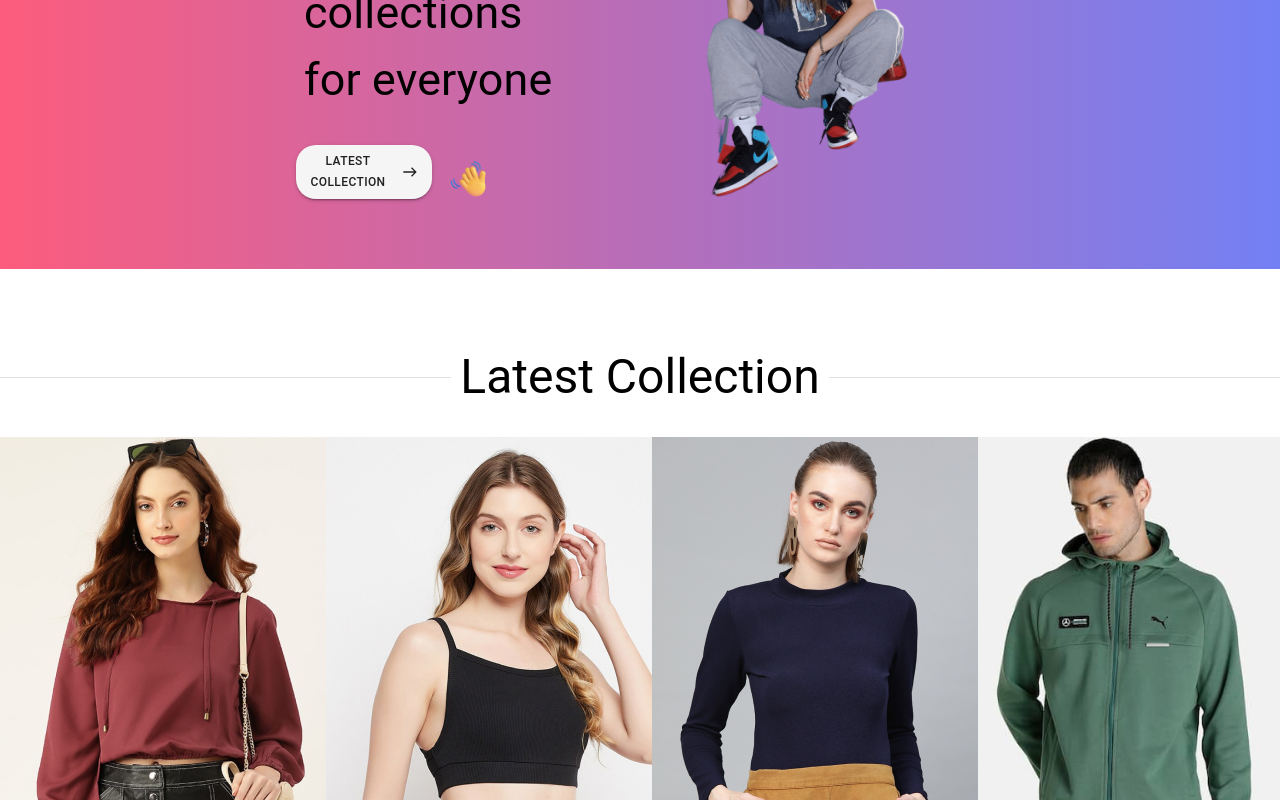
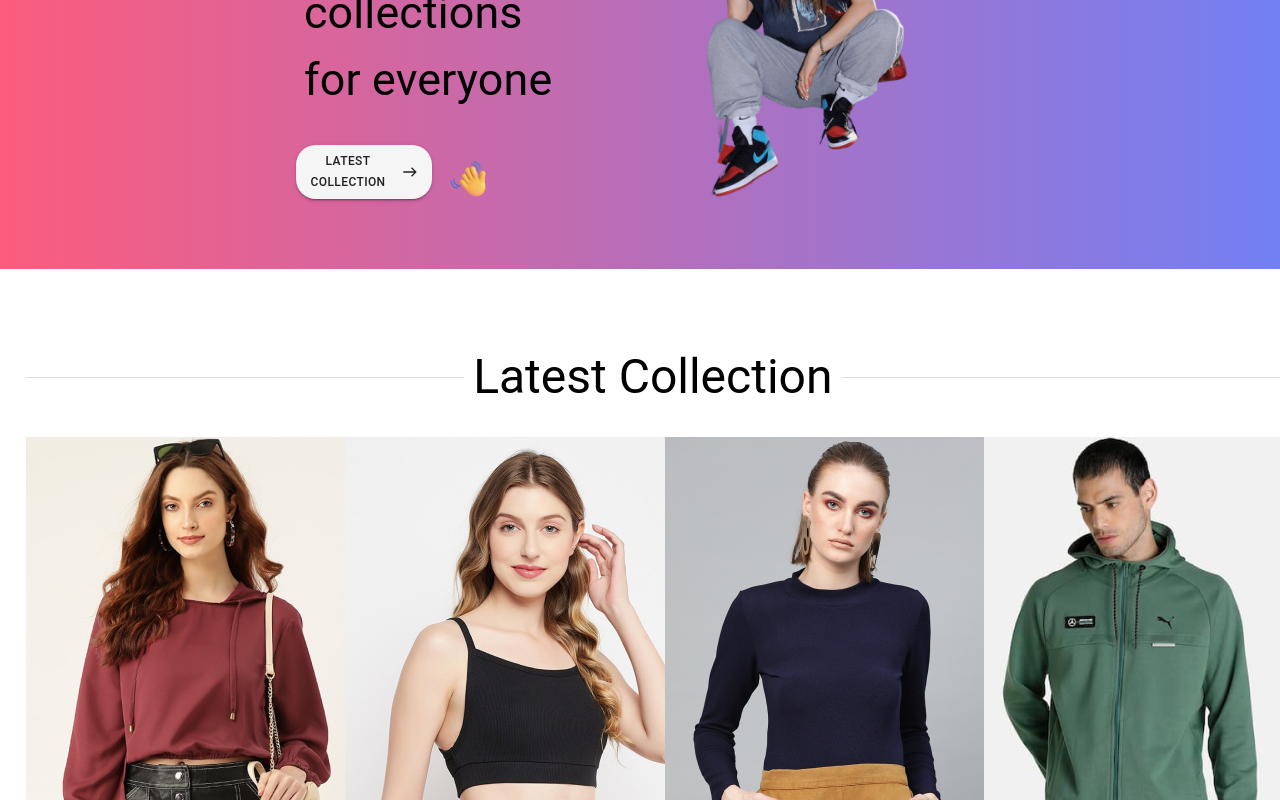
Before and after one commit to adam-sion/Aura-e-commerce, a React (Vite) app in the folder Aura/: page /men in a window 1280 px wide. Shown: the part 300-1100 px from the top of the page. Built offline with nearby package versions, Linux system fonts and the light colour scheme.

Commit message:
feat(): margin right

```diff
--- a/Aura/src/views/HomePage.tsx
+++ b/Aura/src/views/HomePage.tsx
@@ -15,7 +15,7 @@ export const HomePage:FC = ()=> {
       };
        return (<>
       <Hero scroll={scrollToSection}/>
-      <div ref={sectionRef} style={{marginTop:'10vh'}}>
+      <div ref={sectionRef} style={{marginTop:'10vh', marginLeft:'2vw'}}>
       <Divider
   sx={{
     borderBottomWidth: '10px',  // This controls the thickness of the Divider
```
